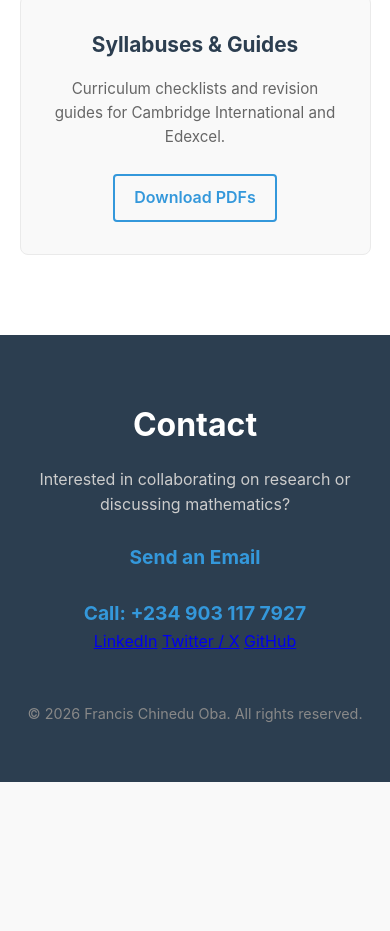
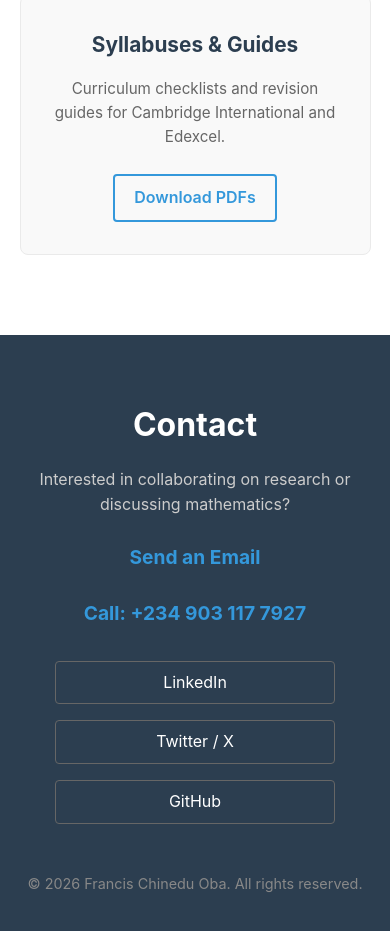
Before and after one commit to fran6oba/fran6oba.github.io, a plain HTML site: page index.html in a window 390 px wide. Shown: the part 1970-2901 px from the top of the page. Before the commit the page ends 2752 px from the top, so only its background shows below. Drawn offline with Linux system fonts and the light colour scheme.

Commit message:
Add social media links styling
Add styles for social media links and mobile responsiveness.

```diff
--- a/style.css
+++ b/style.css
@@ -233,3 +233,40 @@ footer p {
     background-color: var(--secondary-color);
     color: white;
 }
+/* Social Media Links */
+.social-links {
+    display: flex;
+    justify-content: center;
+    gap: 1.5rem;
+    margin-top: 2rem;
+    margin-bottom: 1rem;
+}
+
+.social-links a {
+    color: white;
+    text-decoration: none;
+    font-size: 1rem;
+    padding: 0.5rem 1.2rem;
+    border: 1px solid #666;
+    border-radius: 4px;
+    transition: all 0.3s ease;
+}
+
+.social-links a:hover {
+    color: var(--secondary-color);
+    border-color: var(--secondary-color);
+    background-color: rgba(52, 152, 219, 0.1);
+}
+
+/* Adjusting mobile view for social links */
+@media (max-width: 768px) {
+    .social-links {
+        flex-direction: column;
+        gap: 1rem;
+        align-items: center;
+    }
+
+    .social-links a {
+        width: 80%;
+    }
+}
```
